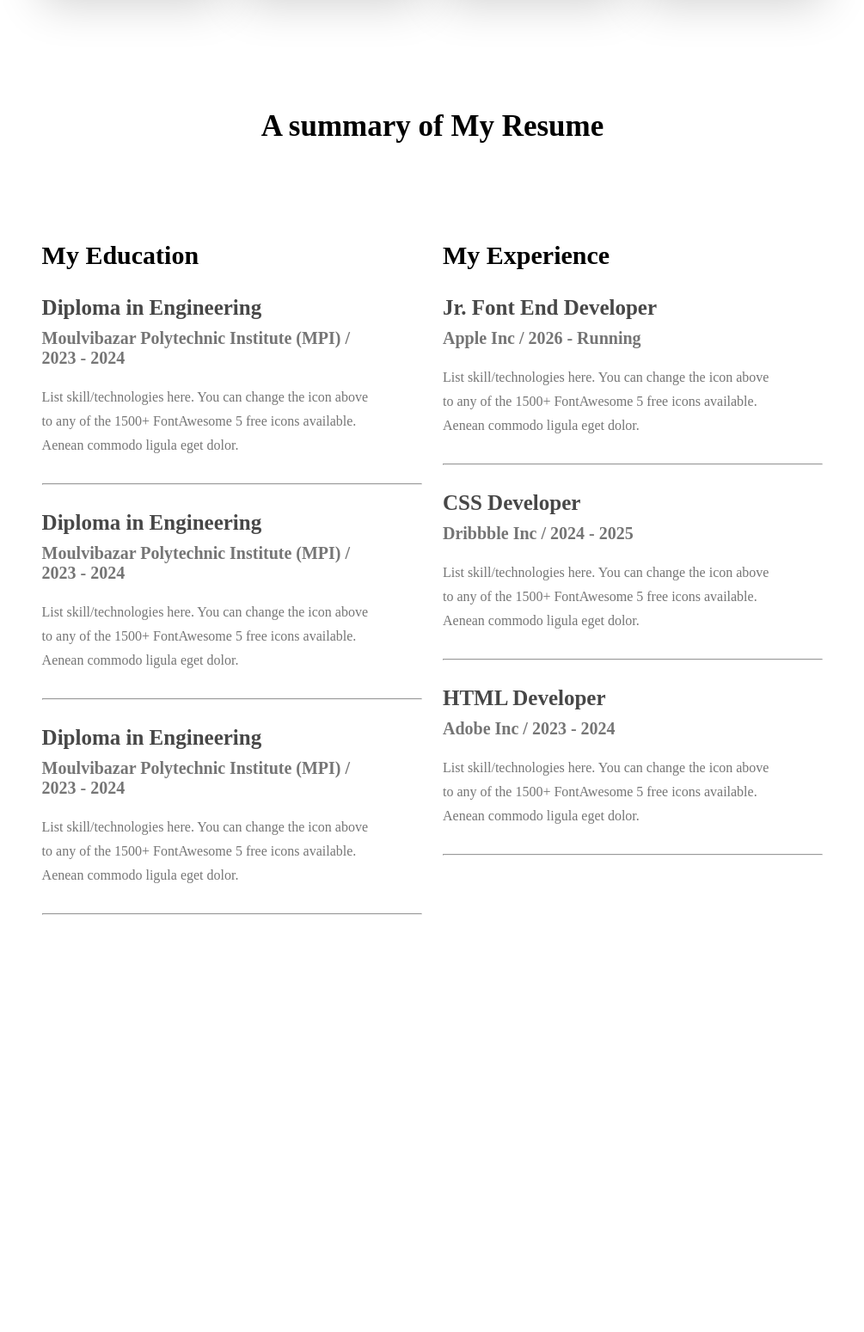
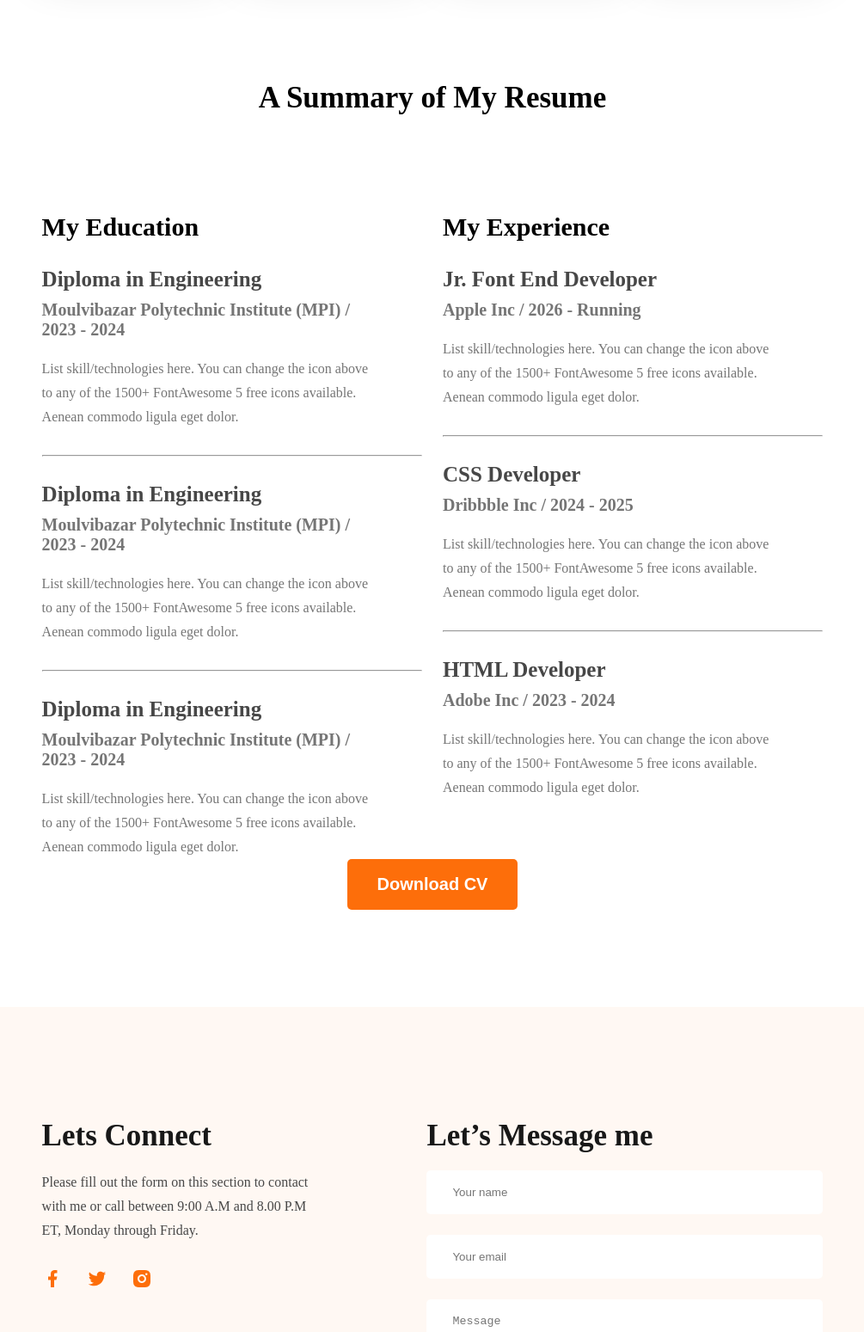
Before and after one commit to abubakkarsiddik123/my-website-code, a plain HTML site: page index.html in a window 1280 px wide. Shown: the part 2188-3737 px from the top of the page at 86% size, without its empty margins (137-1142 px from the left). Before the commit the page ends 3282 px from the top, so only its background shows below. Drawn offline with Linux system fonts and the light colour scheme.

Commit message:
Add footer section with from and social links

```diff
--- a/index.html
+++ b/index.html
@@ -102,7 +102,7 @@
 
 <section id="resume">
     <div class="section-heading">
-        <h2>A summary of My Resume</h2>
+        <h2>A Summary of My Resume</h2>
     </div>
 
     <div class="resume-container">
@@ -126,7 +126,7 @@
                 <p class="card-info">Moulvibazar Polytechnic Institute (MPI) / 2023 - 2024</p>
                 <p class="card-text">List skill/technologies here. You can change the icon above   to any of the 1500+ FontAwesome 5 free icons available. Aenean commodo ligula eget dolor.</p>
             </div>
-             <hr>
+
 
 
         </div>
@@ -150,12 +150,46 @@
                 <p class="card-info">Adobe Inc / 2023 - 2024</p>
                 <p class="card-text">List skill/technologies here. You can change the icon above   to any of the 1500+ FontAwesome 5 free icons available. Aenean commodo ligula eget dolor.</p>
             </div>
-             <hr>
 
 
         </div>
     </div>
+      <div class="text-center">
+
+          <button class="btn">Download CV</button>
+      </div>
 </section>
+
+
+    <footer>
+        <section class="footer-container">
+            <div class="social">
+                <h2>Lets Connect</h2>
+                <p>Please fill out the form on this section to contact with me or call between 9:00 A.M and 8.00 P.M ET, Monday through Friday.</p>
+
+                <div class="icons">
+                    <a href="https://www.facebook.com/share/1DeNRCkC5v/" target="_blank"><img src="images/icons/facebook.png" alt=""></a>
+                    <a href=""><img src="images/icons/twitter.png" alt=""></a>
+                    <a href=""><img src="images/icons/insta.png" alt=""></a>
+                </div>
+
+            </div>
+            <form action="" class="form">
+                <h2>Let’s Message me</h2>
+                <div class="">
+                    <input type="text" name="" id="" placeholder="Your name">
+                </div>
+                <div class="">
+
+                        <input type="text" name="" id="" placeholder="Your email">
+                </div>
+                <div class="">
+                        <textarea rows="10" name="" id="" placeholder="Message"></textarea>
+                </div>
+                <input class="btn" type="button" value="submit">
+            </form>
+        </section>
+    </footer>
 
 </body>
 </html>
--- a/styles/portfolio.css
+++ b/styles/portfolio.css
@@ -41,6 +41,9 @@
     margin-bottom: 30px;
     line-height: 30px;
     color: #757575;
+}
+.text-center{
+    text-align: center;
 }
 header{
     padding-top: 50px;
@@ -119,13 +122,13 @@
     display: flex;
     justify-content: space-around;
 }
-.about-container .about-info P{
+.about-info .info-card P{
     font-size: 20px;
     line-height: 30px;
     color: #757575;
 }
-.about-container .about-info h4{
-    font-size: 20PX;
+ .about-info .info-card  h4{
+    font-size: 16PX;
 }
 
 .skills ,#about , #resume {
@@ -205,3 +208,47 @@
     line-height: 28px;
 
 }
+
+footer{
+    margin-top: 113px;
+    background-color: #FFF8F3;
+    padding: 130px 0;
+}
+
+footer .footer-container{
+    width: 71%;
+    max-width: 1140px;
+    margin: 0 auto;
+    display: flex;
+    gap: 116px;
+}
+
+
+.footer-container h2{
+    color: #181818;
+    font-size: 35px;
+    font-weight: bold;
+    margin-bottom: 20px;
+
+}
+.footer-container .social{
+    max-width: 562px;
+}
+.footer-container .social p{
+    font-size: 16px;
+    color: #474747;
+    line-height: 28px;
+    margin-bottom: 30px;
+}
+.footer-container .icons a{
+    margin-right: 24px;
+}
+.footer-container input[type="text"],.footer-container form textarea{
+    width: 461px;
+    padding: 18px 30px;
+    margin-bottom: 24px;
+    border: none;
+    border-radius: 5px;
+    color: #757575;
+
+}
```
